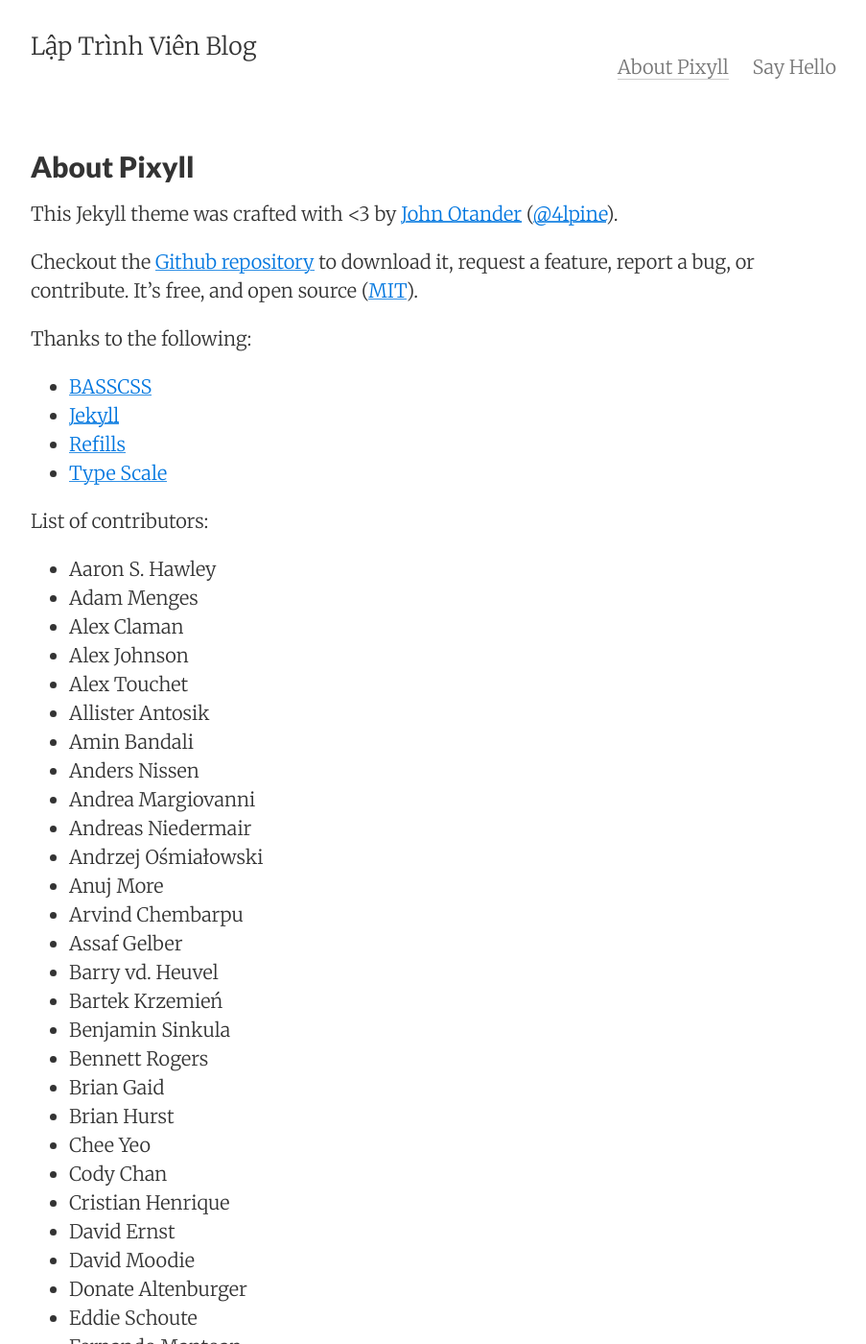
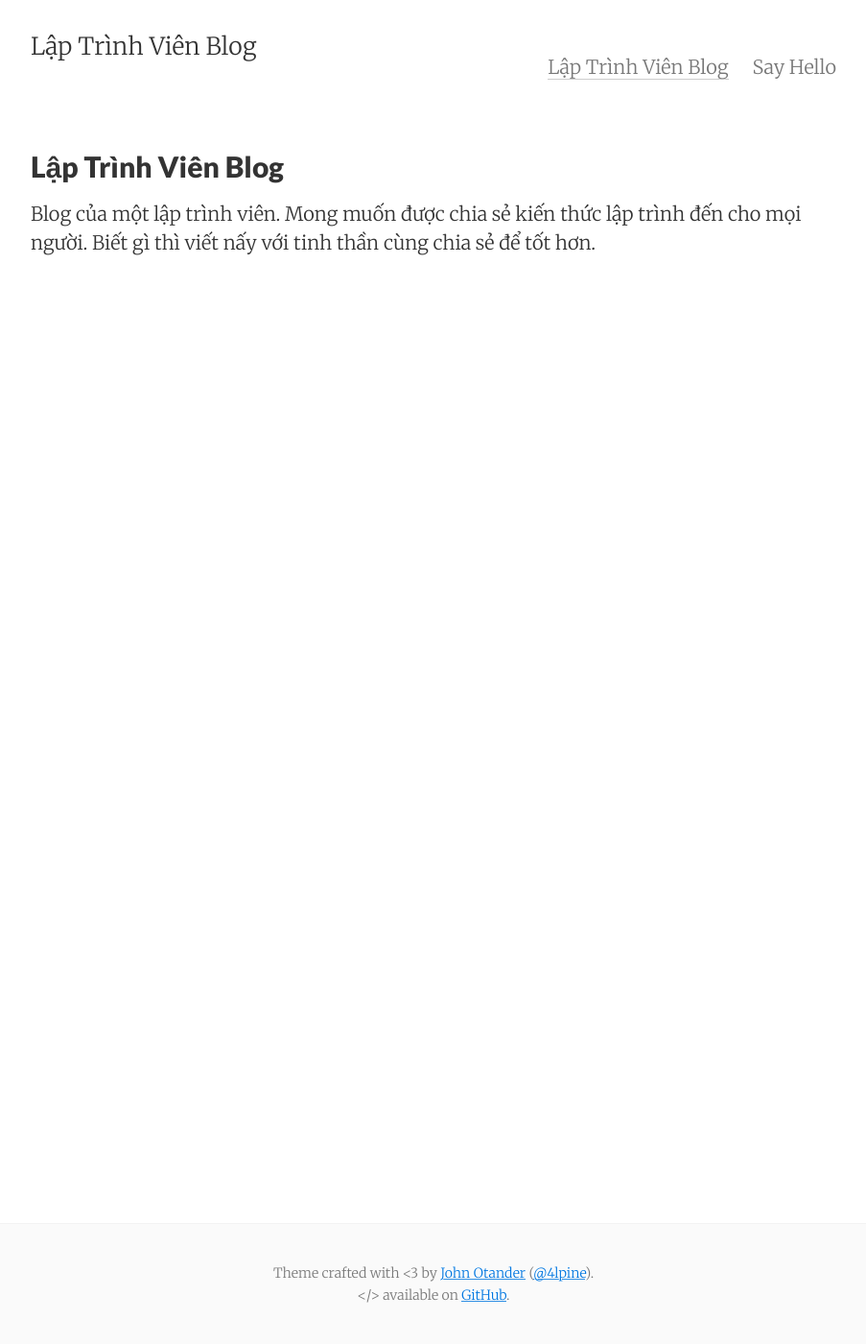
Before and after one commit to LaptrinhvienBlog/LapTrinhVienBlog.github.io, a Jekyll site: the page built from about.md, in a window 1280 px wide and 1400 px high. Shown: the whole window at 96% size, without its empty margins (188-1091 px from the left). Built offline with Jekyll 4.4.1, drawn with Linux system fonts in a browser that asks for light colours; nearby versions of some CDN libraries; some of the changed text lies outside the part shown.

Commit message:
About.md

```diff
--- a/about.md
+++ b/about.md
@@ -1,94 +1,9 @@
 ---
 layout: page
-title: About Pixyll
+title: Lập Trình Viên Blog
 permalink: /about/
 tags: about
 ---
 
-This Jekyll theme was crafted with <3 by [John Otander](http://johnotander.com)
-([@4lpine](https://twitter.com/4lpine)).
-
-Checkout the [Github repository](https://github.com/johnotander/pixyll) to download it,
-request a feature, report a bug, or contribute. It's free, and open source
-([MIT](http://opensource.org/licenses/MIT)).
-
-Thanks to the following:
-
-* [BASSCSS](http://basscss.com)
-* [Jekyll](http://jekyllrb.com)
-* [Refills](http://refills.bourbon.io/)
-* [Type Scale](http://type-scale.com/)
-
-List of contributors:
-
-- Aaron S. Hawley
-- Adam Menges
-- Alex Claman
-- Alex Johnson
-- Alex Touchet
-- Allister Antosik
-- Amin Bandali
-- Anders Nissen
-- Andrea Margiovanni
-- Andreas Niedermair
-- Andrzej Ośmiałowski
-- Anuj More
-- Arvind Chembarpu
-- Assaf Gelber
-- Barry vd. Heuvel
-- Bartek Krzemień
-- Benjamin Sinkula
-- Bennett Rogers
-- Brian Gaid
-- Brian Hurst
-- Chee Yeo
-- Cody Chan
-- Cristian Henrique
-- David Ernst
-- David Moodie
-- Donate Altenburger
-- Eddie Schoute
-- Fernando Mantoan
-- Gurchet Rai
-- Harish Narayanan
-- Jack Platten
-- Jehan Tremback
-- Jiaxi Gu (Isaac)
-- John Otander
-- Jordan Danielewski
-- Josh Buxton
-- Kirill Kulikov
-- Kyle Maxwell
-- Marta Sztybor
-- Martin Wagner
-- Matthew Graybosch
-- Maxim Tsoy
-- Mete Balci
-- Mike Lloyd
-- Mikhail Grachev
-- mindwind
-- Nick Rakochy
-- Nikolay Georgiev
-- Noel Bautista
-- Oliver Hamlet
-- Onur (e0i)
-- Praveer Gupta
-- Rassol (Karmeye)
-- Renato Fialho
-- Ricky Han
-- Roberto Pesando
-- Ryan Jacobs
-- Scott Martin
-- Selim Eren Bekçe
-- Shruti Rijhwani
-- Steef Hegeman
-- Tehmasp Chaudhri
-- Thomas Galvin
-- Timothy Gu
-- Tom Kraak
-- Vishnu Ks
-- Vladislav Arbatov
-- Wilfred Hughes
-- Yaroslav Yadrishnikov
-- Yee Chie Tu
-- Yeou Chien
+Blog của một lập trình viên.
+Mong muốn được chia sẻ kiến thức lập trình đến cho mọi người. Biết gì thì viết nấy với tinh thần cùng chia sẻ để tốt hơn.
```
